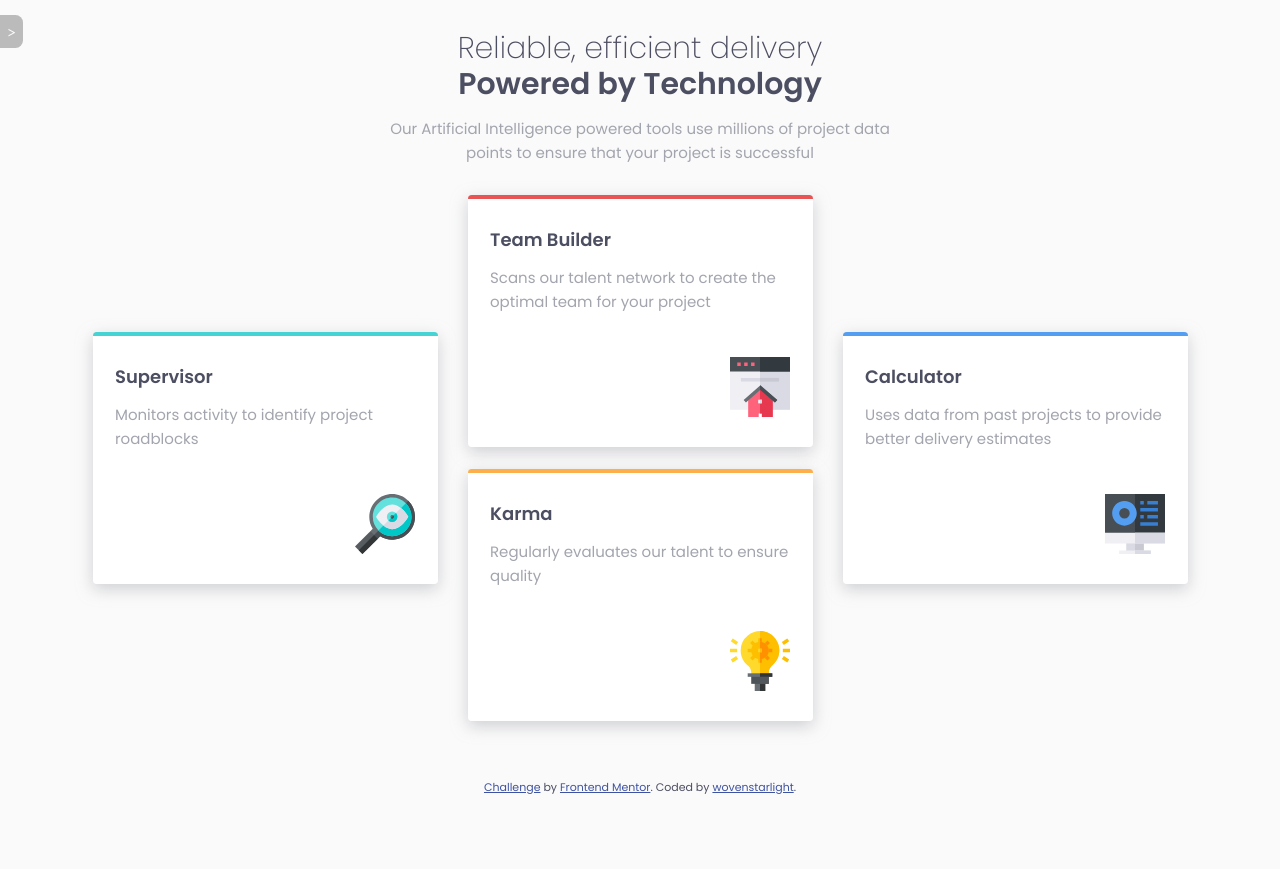
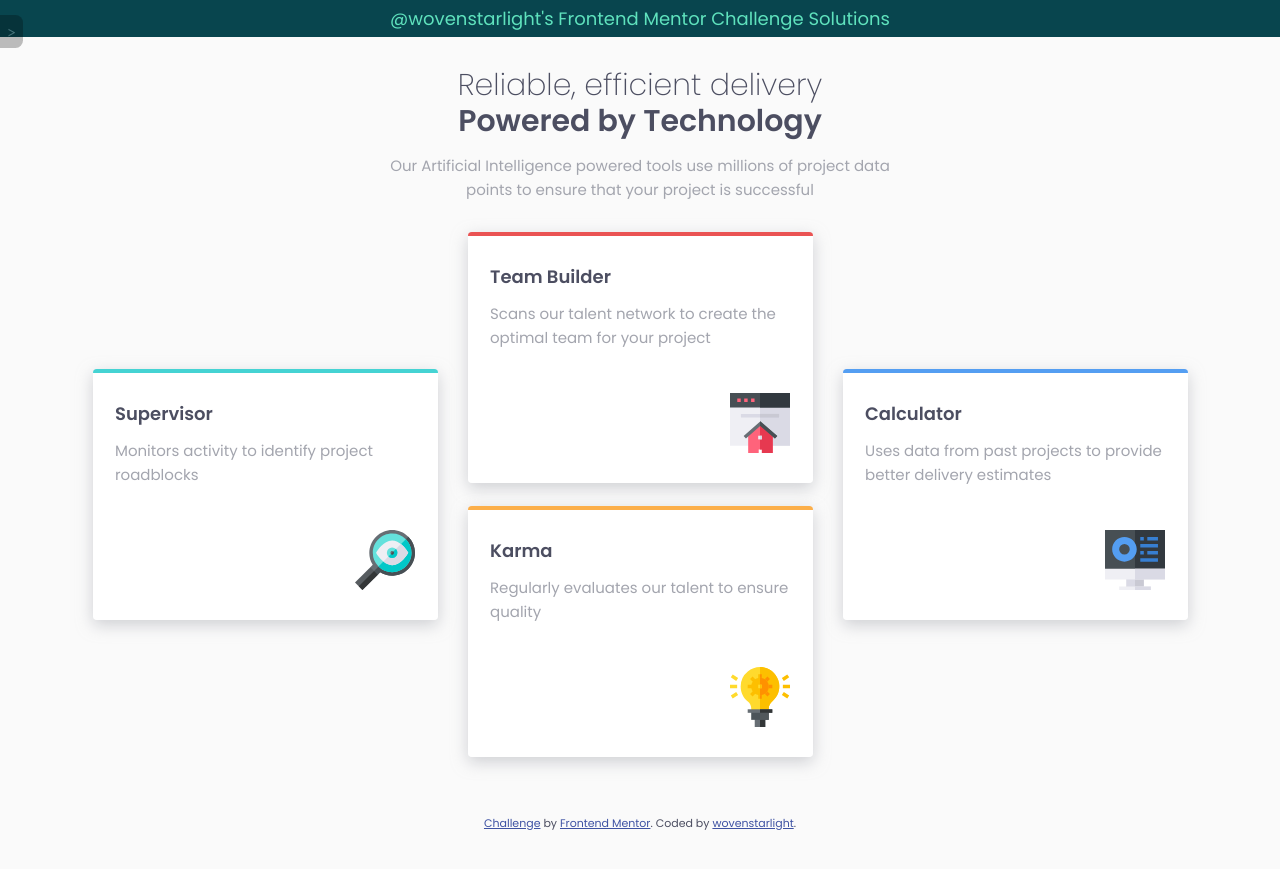
Before and after one commit to wovenstarlight/frontend-projects, a Jekyll site: the page built from _posts/2021-08-04-four-card-feature-section.html, in a window 1280 px wide. Shown: the top 869 px of the page. Built offline with Jekyll 4.4.1, drawn with Linux system fonts in a browser that asks for light colours.

Commit message:
Added level-one header to all post pages

```diff
--- a/_layouts/post.html
+++ b/_layouts/post.html
@@ -1,6 +1,10 @@
 ---
 layout: default
 ---
+<header>
+	<h1>@wovenstarlight's Frontend Mentor Challenge Solutions</h1>
+</header>
+
 <main>
 	{{ content }}
 </main>
--- a/css/sitewide.css
+++ b/css/sitewide.css
@@ -29,6 +29,17 @@
 	color: white;
 }
 
+/* For the header */
+header {
+	background: #08454e;
+	text-align: center;
+	padding: 0.5em;
+}
+header h1 {
+	color: #5fe2bd;
+	font-size: 1.2em;
+}
+
 
 /* For the attribution links in the footer */
 .attribution { font-size: 11px; text-align: center; }
```
